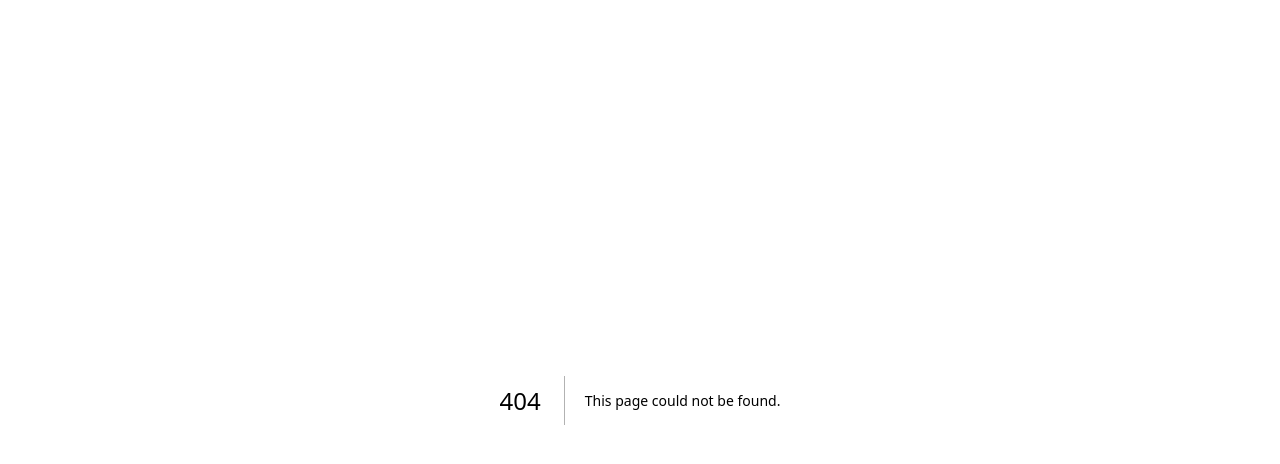
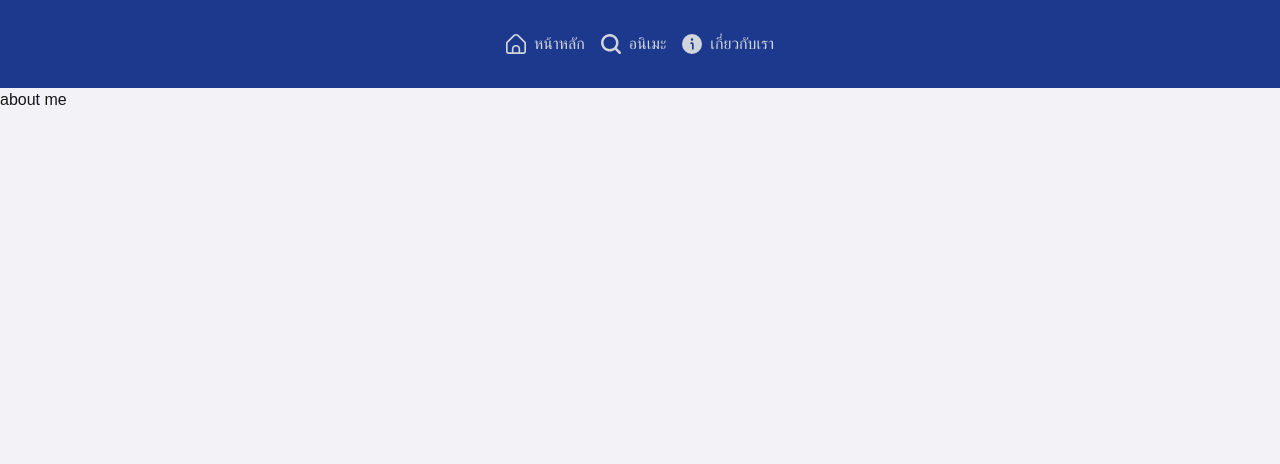
Before and after one commit to Maimeetang/zokuhen, a Next.js app: page /about in a window 1280 px wide. Before the commit this address had no page. Shown: the top 464 px of the page. Built offline with nearby package versions, Linux system fonts and the light colour scheme.

Commit message:
feat: add navbar and navigation

```diff
--- /dev/null
+++ b/src/app/about/page.tsx
@@ -0,0 +1,3 @@
+export default function about() {
+  return <div>about me</div>;
+}
--- /dev/null
+++ b/src/app/browse/anime/page.tsx
@@ -0,0 +1,3 @@
+export default function browseAnimePage() {
+  return <div>browse</div>;
+}
--- a/src/app/layout.tsx
+++ b/src/app/layout.tsx
@@ -1,6 +1,7 @@
 import type { Metadata } from "next";
 import { Geist, Geist_Mono } from "next/font/google";
 import "./globals.css";
+import Navbar from "@/components/navbar";
 
 const geistSans = Geist({
   variable: "--font-geist-sans",
@@ -24,10 +25,13 @@ export default function RootLayout({
 }>) {
   return (
     <html
-      lang="en"
+      lang="th"
       className={`${geistSans.variable} ${geistMono.variable} h-full antialiased`}
     >
-      <body className="min-h-full flex flex-col">{children}</body>
+      <body className="min-h-full flex flex-col">
+        <Navbar />
+        {children}
+      </body>
     </html>
   );
 }
--- /dev/null
+++ b/src/components/navbar.tsx
@@ -0,0 +1,59 @@
+import Link from "next/link";
+
+export default function Navbar() {
+  return (
+    <div className="flex flex-row justify-center bg-blue-900 w-full py-8 space-x-4">
+      <Link
+        href="/"
+        className="flex flex-row items-center gap-2 text-gray-300 hover:text-white"
+      >
+        <svg
+          xmlns="http://www.w3.org/2000/svg"
+          id="Outline"
+          viewBox="0 0 24 24"
+          width="20"
+          height="20"
+          className="fill-current shrink-0"
+        >
+          <path d="M23.121,9.069,15.536,1.483a5.008,5.008,0,0,0-7.072,0L.879,9.069A2.978,2.978,0,0,0,0,11.19v9.817a3,3,0,0,0,3,3H21a3,3,0,0,0,3-3V11.19A2.978,2.978,0,0,0,23.121,9.069ZM15,22.007H9V18.073a3,3,0,0,1,6,0Zm7-1a1,1,0,0,1-1,1H17V18.073a5,5,0,0,0-10,0v3.934H3a1,1,0,0,1-1-1V11.19a1.008,1.008,0,0,1,.293-.707L9.878,2.9a3.008,3.008,0,0,1,4.244,0l7.585,7.586A1.008,1.008,0,0,1,22,11.19Z" />
+        </svg>
+        หน้าหลัก
+      </Link>
+      <Link
+        href="/browse/anime"
+        className="flex flex-row items-center gap-2 text-gray-300 hover:text-white"
+      >
+        <svg
+          xmlns="http://www.w3.org/2000/svg"
+          id="Capa_1"
+          viewBox="0 0 513.749 513.749"
+          width="20"
+          height="20"
+          className="fill-current shrink-0"
+        >
+          <g>
+            <path d="M504.352,459.061l-99.435-99.477c74.402-99.427,54.115-240.344-45.312-314.746S119.261-9.277,44.859,90.15   S-9.256,330.494,90.171,404.896c79.868,59.766,189.565,59.766,269.434,0l99.477,99.477c12.501,12.501,32.769,12.501,45.269,0   c12.501-12.501,12.501-32.769,0-45.269L504.352,459.061z M225.717,385.696c-88.366,0-160-71.634-160-160s71.634-160,160-160   s160,71.634,160,160C385.623,314.022,314.044,385.602,225.717,385.696z" />
+          </g>
+        </svg>
+        อนิเมะ
+      </Link>
+
+      <Link
+        href="/about"
+        className="flex flex-row items-center gap-2 text-gray-300 hover:text-white"
+      >
+        <svg
+          xmlns="http://www.w3.org/2000/svg"
+          id="Filled"
+          viewBox="0 0 24 24"
+          width="20"
+          height="20"
+          className="fill-current shrink-0"
+        >
+          <path d="M12,24A12,12,0,1,0,0,12,12.013,12.013,0,0,0,12,24ZM12,5a1.5,1.5,0,1,1-1.5,1.5A1.5,1.5,0,0,1,12,5Zm-1,5h1a2,2,0,0,1,2,2v6a1,1,0,0,1-2,0V12H11a1,1,0,0,1,0-2Z" />
+        </svg>
+        เกี่ยวกับเรา
+      </Link>
+    </div>
+  );
+}
```
